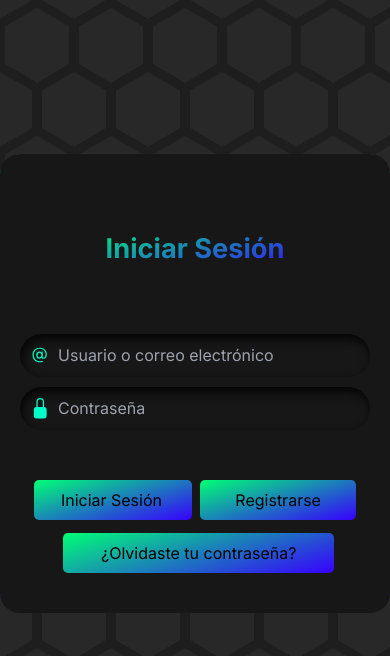
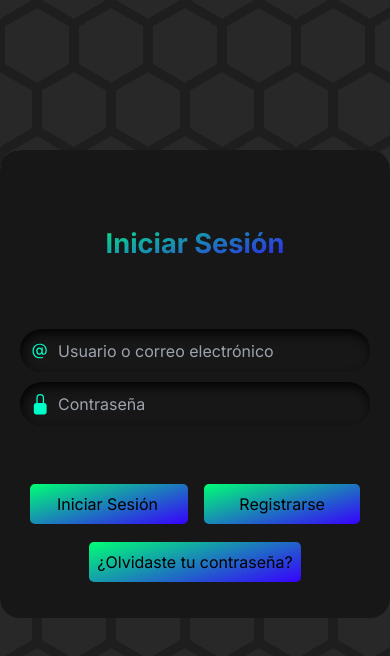
Before and after one commit to Niqblan/api-24, a Next.js app: page /signIn in a window 390 px wide. Shown: the top 656 px of the page. Built offline with nearby package versions, Linux system fonts and the light colour scheme.

Commit message:
responsive

```diff
--- a/src/app/signIn/page.js
+++ b/src/app/signIn/page.js
@@ -27,7 +27,9 @@ export default function Inicio() {
                 <button className="button1">&nbsp;&nbsp;&nbsp;&nbsp;&nbsp;&nbsp;Iniciar Sesión&nbsp;&nbsp;&nbsp;&nbsp;&nbsp;&nbsp;</button>
                 <a href="./signUp" className="button2">Registrarse</a>
               </div>
-              <a href='./reset-password' className="button3" >¿Olvidaste tu contraseña?</a>
+              <div className="btn2">
+                <a href='./reset-password' className="button3" >¿Olvidaste tu contraseña?</a>
+              </div>
             </form>
           </div>
         </div>
--- a/src/app/signIn/style.css
+++ b/src/app/signIn/style.css
@@ -82,8 +82,8 @@ body { /*fondo*/
   .input-field:-webkit-autofill:hover,
   .input-field:-webkit-autofill:focus,
   .input-field:-webkit-autofill:active {
-      background-color: #171717; /* Mantén el color de fondo */
-      -webkit-text-fill-color: rgb(0, 255, 200); /* Mantén el color del texto */
+      background-color: #171717;
+      -webkit-text-fill-color: rgb(0, 255, 200);
       -webkit-box-shadow: 0 0 0 30px #171717 inset
   }
 
@@ -94,8 +94,16 @@ body { /*fondo*/
     margin-top: 2.5em;
   }
 
+
+  .btn {
+    display: flex;
+    flex-wrap: wrap;
+    justify-content: center;
+  }
+
   .button1 {
-    padding: 0.5em;
+    margin: 0.5em;
+    padding: 0.5em 1em;
     padding-left: 0em;
     padding-right: 0.2em;
     border-radius: 5px;
@@ -113,7 +121,8 @@ body { /*fondo*/
   }
 
   .button2 {
-    padding: 0.5em;
+    margin: 0.5em;
+    padding: 0.5em 1em;
     padding-left: 2.2em;
     padding-right: 2.2em;
     border-radius: 5px;
@@ -129,12 +138,25 @@ body { /*fondo*/
     color: rgb(0, 255, 200);
   }
 
+  .form .btn2 {
+    display: flex;
+    justify-content: center;
+    flex-direction: row;
+    margin-top: -1em;
+  }
+
+
+  .btn2 {
+    display: flex;
+    flex-wrap: wrap;
+    justify-content: center;
+  }
+
+
   .button3 {
     margin-left: 2.7em;
-    margin-top: 0.2em;
-    margin-bottom: 20px;
+    margin: 1em auto;
     padding: 0.5em;
-    width: 271px;
     border-radius: 5px;
     border: none;
     outline: none;
@@ -142,6 +164,7 @@ body { /*fondo*/
     background-image: linear-gradient(163deg, #00ff75 0%, #3700ff 100%);
     color: rgb(0, 0, 0);
     text-align: center;
+    cursor: pointer;
   }
 
   .button3:hover {
@@ -171,3 +194,22 @@ body { /*fondo*/
   .card:hover {
     box-shadow: 0px 0px 30px 1px rgba(0, 255, 117, 0.30);
   }
+
+  @media (max-width: 576px) {
+    .button {
+      padding: 0.5em 0.7em;
+      margin: 0.3em;
+    }
+  }
+
+  @media (max-width: 400px) {
+    .button {
+      width: 100%;
+    }
+  }
+
+  @media (min-width: 576px) {
+    .button3 {
+      margin: 1em 2.7em;
+    }
+  }
```
